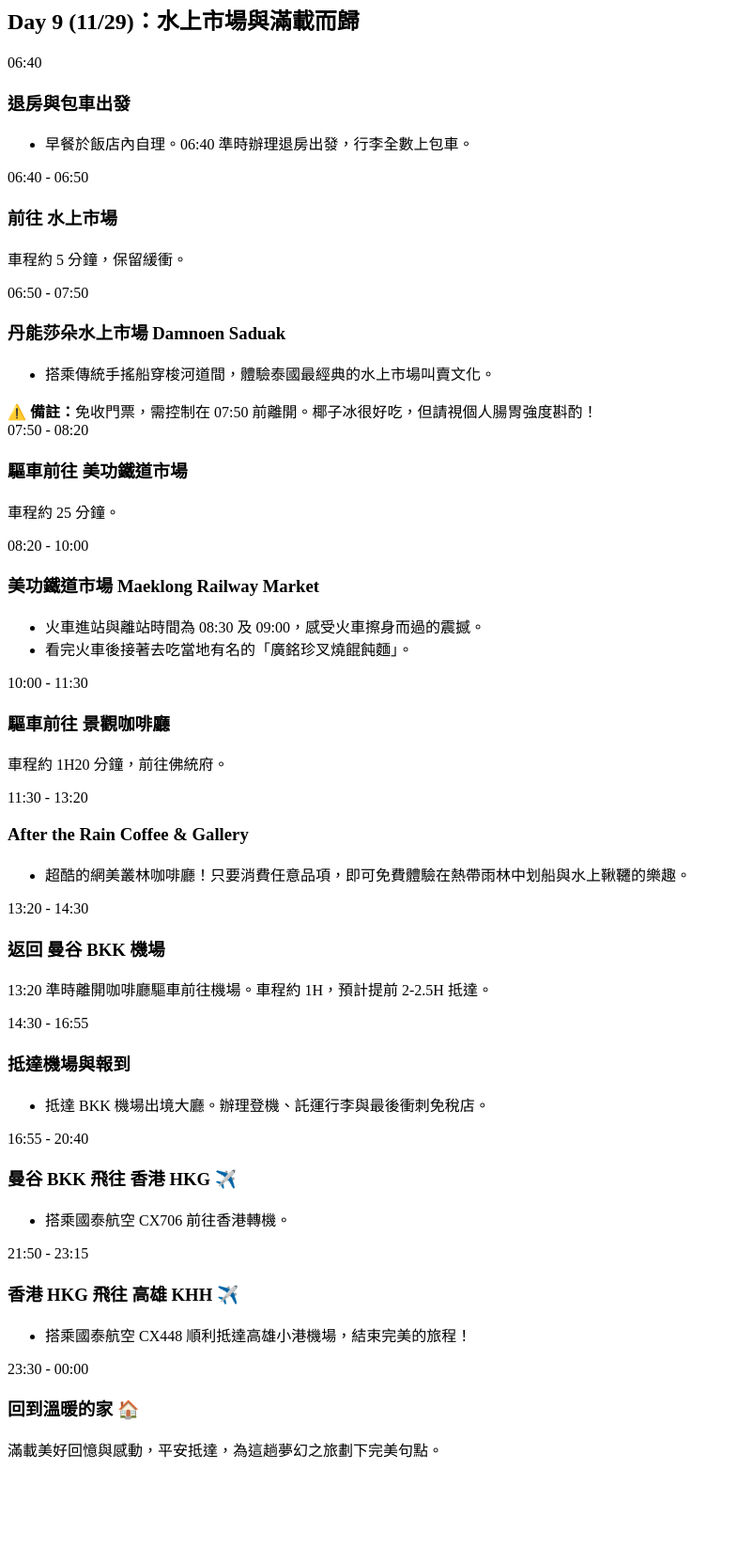
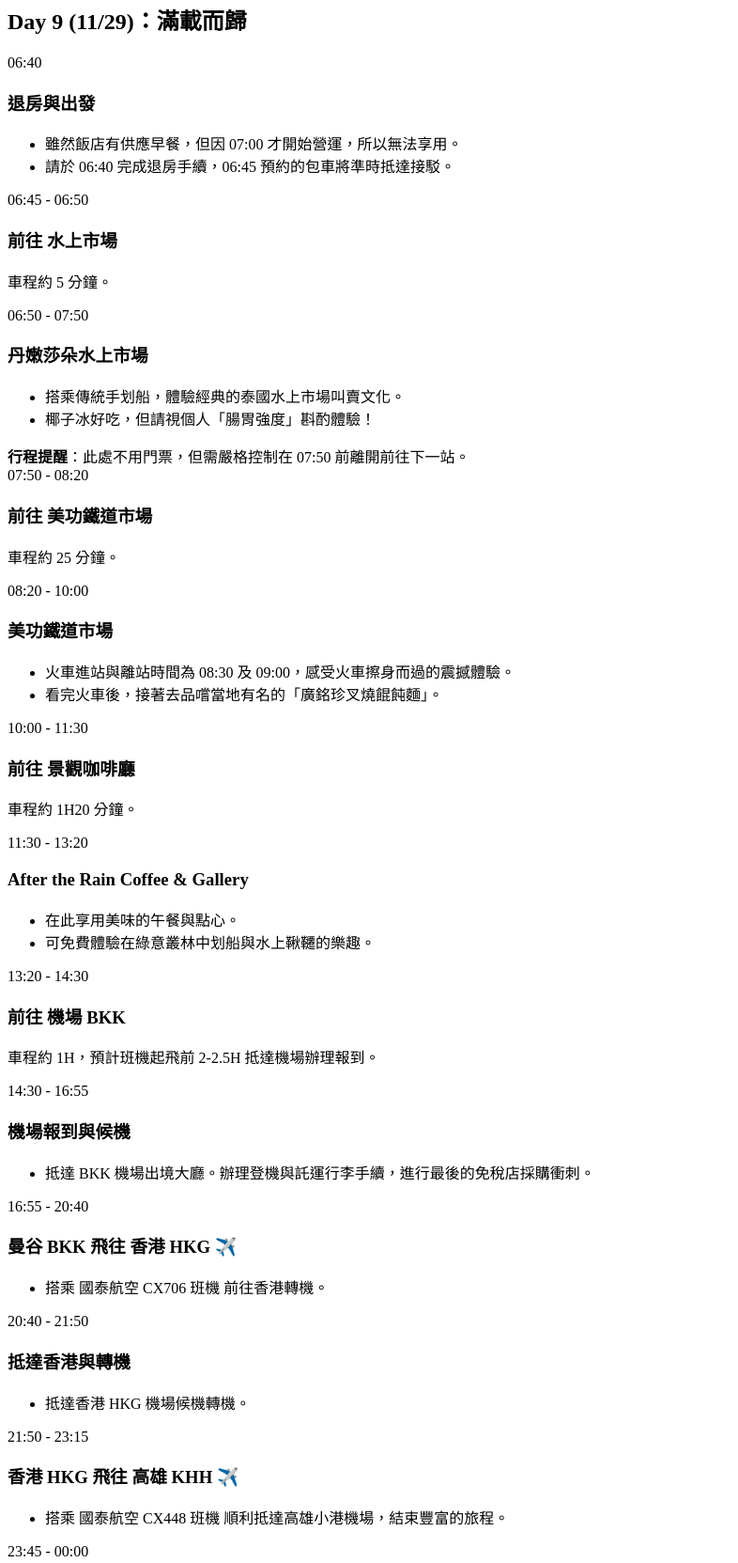
Before and after one commit to JaceHung/Thailand-2026, a plain HTML site: page src/itinerary/day_9.html in a window 1280 px wide. Shown: the part 17-1680 px from the top of the page at 94% size, without its empty margins (0-786 px from the left). Before the commit the page ends 1587 px from the top, so only its background shows below. Drawn offline with Linux system fonts and the light colour scheme.

Commit message:
Update Day 9 itinerary: floating market, food, flight, and expense sync

```diff
--- a/src/itinerary/day_9.html
+++ b/src/itinerary/day_9.html
@@ -5,108 +5,135 @@
     <title>Day 9 模組</title>
 </head>
 <body>
-<h2 class="text-2xl font-bold text-indigo-900 mb-6 border-b pb-4">Day 9 (11/29)：水上市場與滿載而歸</h2>
+    <h2 class="text-2xl font-bold text-indigo-900 mb-6 border-b pb-4">Day 9 (11/29)：滿載而歸</h2>
 
-<div class="timeline-item">
+    <div class="timeline-item-amber">
         <div class="timeline-dot"></div>
         <div class="text-amber-600 font-bold text-sm mb-1 tracking-wider font-mono">06:40</div>
-    <h3 class="text-lg font-bold text-slate-800 mb-2">退房與包車出發</h3>
+        <h3 class="text-lg font-bold text-slate-800 mb-2">退房與出發</h3>
         <ul class="bullet-list text-slate-600 text-sm">
-        <li>早餐於飯店內自理。06:40 準時辦理退房出發，行李全數上包車。</li>
+            <li>雖然飯店有供應早餐，但因 07:00 才開始營運，所以無法享用。</li>
+            <li>請於 06:40 完成退房手續，06:45 預約的包車將準時抵達接駁。</li>
         </ul>
     </div>
 
     <div class="timeline-item-transfer">
         <div class="timeline-dot-transfer"></div>
-    <div class="text-slate-400 font-medium text-xs mb-1 tracking-wider font-mono">06:40 - 06:50</div>
+        <div class="text-slate-400 font-medium text-xs mb-1 tracking-wider font-mono">06:45 - 06:50</div>
         <h3 class="text-base font-semibold text-slate-500 mb-1">前往 水上市場</h3>
-    <p class="text-slate-400 text-sm">車程約 5 分鐘，保留緩衝。</p>
+        <p class="text-slate-400 text-sm">車程約 5 分鐘。</p>
     </div>
 
-<div class="timeline-item">
+    <div class="timeline-item-amber">
         <div class="timeline-dot"></div>
         <div class="text-amber-600 font-bold text-sm mb-1 tracking-wider font-mono">06:50 - 07:50</div>
-    <h3 class="text-lg font-bold text-slate-800 mb-2">丹能莎朵水上市場 Damnoen Saduak</h3>
+        <h3 class="text-lg font-bold text-slate-800 mb-2">
+            丹嫩莎朵水上市場
+            <a href="https://www.google.com/maps/search/?api=1&query=Damnoen+Saduak+Floating+Market"
+                target="_blank" class="ml-1 text-slate-400 hover:text-amber-600 transition-colors"
+                title="Google Maps導航"><i class="fa-solid fa-location-dot text-xs"></i></a>
+        </h3>
         <ul class="bullet-list text-slate-600 text-sm">
-        <li>搭乘傳統手搖船穿梭河道間，體驗泰國最經典的水上市場叫賣文化。</li>
+            <li>搭乘傳統手划船，體驗經典的泰國水上市場叫賣文化。</li>
+            <li>椰子冰好吃，但請視個人「腸胃強度」斟酌體驗！</li>
         </ul>
-    <div class="note-box">
-        <i class="fa-solid fa-circle-exclamation"></i>
-        <div><strong>⚠️ 備註：</strong>免收門票，需控制在 07:50 前離開。椰子冰很好吃，但請視個人腸胃強度斟酌！</div>
+        <div class="note-box mt-3">
+            <i class="fa-solid fa-clock text-amber-500"></i>
+            <div class="text-xs text-slate-600"><strong>行程提醒</strong>：此處不用門票，但需嚴格控制在 07:50 前離開前往下一站。</div>
         </div>
     </div>
 
     <div class="timeline-item-transfer">
         <div class="timeline-dot-transfer"></div>
         <div class="text-slate-400 font-medium text-xs mb-1 tracking-wider font-mono">07:50 - 08:20</div>
-    <h3 class="text-base font-semibold text-slate-500 mb-1">驅車前往 美功鐵道市場</h3>
+        <h3 class="text-base font-semibold text-slate-500 mb-1">前往 美功鐵道市場</h3>
         <p class="text-slate-400 text-sm">車程約 25 分鐘。</p>
     </div>
 
-<div class="timeline-item">
+    <div class="timeline-item-amber">
         <div class="timeline-dot"></div>
         <div class="text-amber-600 font-bold text-sm mb-1 tracking-wider font-mono">08:20 - 10:00</div>
-    <h3 class="text-lg font-bold text-slate-800 mb-2">美功鐵道市場 Maeklong Railway Market</h3>
+        <h3 class="text-lg font-bold text-slate-800 mb-2">
+            美功鐵道市場
+            <a href="https://www.google.com/maps/search/?api=1&query=Maeklong+Railway+Market"
+                target="_blank" class="ml-1 text-slate-400 hover:text-amber-600 transition-colors"
+                title="Google Maps導航"><i class="fa-solid fa-location-dot text-xs"></i></a>
+        </h3>
         <ul class="bullet-list text-slate-600 text-sm">
-        <li>火車進站與離站時間為 08:30 及 09:00，感受火車擦身而過的震撼。</li>
-        <li>看完火車後接著去吃當地有名的「廣銘珍叉燒餛飩麵」。</li>
+            <li>火車進站與離站時間為 08:30 及 09:00，感受火車擦身而過的震撼體驗。</li>
+            <li>看完火車後，接著去品嚐當地有名的「廣銘珍叉燒餛飩麵」。</li>
         </ul>
     </div>
 
     <div class="timeline-item-transfer">
         <div class="timeline-dot-transfer"></div>
         <div class="text-slate-400 font-medium text-xs mb-1 tracking-wider font-mono">10:00 - 11:30</div>
-    <h3 class="text-base font-semibold text-slate-500 mb-1">驅車前往 景觀咖啡廳</h3>
-    <p class="text-slate-400 text-sm">車程約 1H20 分鐘，前往佛統府。</p>
+        <h3 class="text-base font-semibold text-slate-500 mb-1">前往 景觀咖啡廳</h3>
+        <p class="text-slate-400 text-sm">車程約 1H20 分鐘。</p>
     </div>
 
-<div class="timeline-item">
+    <div class="timeline-item-amber">
         <div class="timeline-dot"></div>
         <div class="text-amber-600 font-bold text-sm mb-1 tracking-wider font-mono">11:30 - 13:20</div>
-    <h3 class="text-lg font-bold text-slate-800 mb-2">After the Rain Coffee & Gallery</h3>
+        <h3 class="text-lg font-bold text-slate-800 mb-2">
+            After the Rain Coffee & Gallery
+            <a href="https://www.google.com/maps/search/?api=1&query=After+the+Rain+Coffee+Gallery"
+                target="_blank" class="ml-1 text-slate-400 hover:text-amber-600 transition-colors"
+                title="Google Maps導航"><i class="fa-solid fa-location-dot text-xs"></i></a>
+        </h3>
         <ul class="bullet-list text-slate-600 text-sm">
-        <li>超酷的網美叢林咖啡廳！只要消費任意品項，即可免費體驗在熱帶雨林中划船與水上鞦韆的樂趣。</li>
+            <li>在此享用美味的午餐與點心。</li>
+            <li>可免費體驗在綠意叢林中划船與水上鞦韆的樂趣。</li>
         </ul>
     </div>
 
     <div class="timeline-item-transfer">
         <div class="timeline-dot-transfer"></div>
         <div class="text-slate-400 font-medium text-xs mb-1 tracking-wider font-mono">13:20 - 14:30</div>
-    <h3 class="text-base font-semibold text-slate-500 mb-1">返回 曼谷 BKK 機場</h3>
-    <p class="text-slate-400 text-sm">13:20 準時離開咖啡廳驅車前往機場。車程約 1H，預計提前 2-2.5H 抵達。</p>
+        <h3 class="text-base font-semibold text-slate-500 mb-1">前往 機場 BKK</h3>
+        <p class="text-slate-400 text-sm">車程約 1H，預計班機起飛前 2-2.5H 抵達機場辦理報到。</p>
     </div>
 
-<div class="timeline-item">
+    <div class="timeline-item-amber">
         <div class="timeline-dot"></div>
         <div class="text-amber-600 font-bold text-sm mb-1 tracking-wider font-mono">14:30 - 16:55</div>
-    <h3 class="text-lg font-bold text-slate-800 mb-2">抵達機場與報到</h3>
+        <h3 class="text-lg font-bold text-slate-800 mb-2">機場報到與候機</h3>
         <ul class="bullet-list text-slate-600 text-sm">
-        <li>抵達 BKK 機場出境大廳。辦理登機、託運行李與最後衝刺免稅店。</li>
+            <li>抵達 BKK 機場出境大廳。辦理登機與託運行李手續，進行最後的免稅店採購衝刺。</li>
         </ul>
     </div>
 
-<div class="timeline-item">
-    <div class="timeline-dot bg-amber-500"></div>
+    <div class="timeline-item-amber">
+        <div class="timeline-dot bg-amber-500 shadow-[0_0_10px_rgba(245,158,11,0.4)]"></div>
         <div class="flight-text text-sm mb-1 tracking-wider font-mono">16:55 - 20:40</div>
         <h3 class="text-lg font-bold text-slate-800 mb-2">曼谷 BKK 飛往 香港 HKG ✈️</h3>
         <ul class="bullet-list text-slate-600 text-sm">
-        <li>搭乘國泰航空 CX706 前往香港轉機。</li>
+            <li>搭乘 <span class="font-bold text-amber-600">國泰航空 CX706 班機</span> 前往香港轉機。</li>
         </ul>
     </div>
 
-<div class="timeline-item">
-    <div class="timeline-dot bg-amber-500"></div>
+    <div class="timeline-item-amber">
+        <div class="timeline-dot"></div>
+        <div class="text-amber-600 font-bold text-sm mb-1 tracking-wider font-mono">20:40 - 21:50</div>
+        <h3 class="text-lg font-bold text-slate-800 mb-2">抵達香港與轉機</h3>
+        <ul class="bullet-list text-slate-600 text-sm">
+            <li>抵達香港 HKG 機場候機轉機。</li>
+        </ul>
+    </div>
+
+    <div class="timeline-item-amber">
+        <div class="timeline-dot bg-amber-500 shadow-[0_0_10px_rgba(245,158,11,0.4)]"></div>
         <div class="flight-text text-sm mb-1 tracking-wider font-mono">21:50 - 23:15</div>
         <h3 class="text-lg font-bold text-slate-800 mb-2">香港 HKG 飛往 高雄 KHH ✈️</h3>
         <ul class="bullet-list text-slate-600 text-sm">
-        <li>搭乘國泰航空 CX448 順利抵達高雄小港機場，結束完美的旅程！</li>
+            <li>搭乘 <span class="font-bold text-amber-600">國泰航空 CX448 班機</span> 順利抵達高雄小港機場，結束豐富的旅程。</li>
         </ul>
     </div>
 
     <!-- 特別高亮的結尾 -->
-<div class="timeline-item milestone-highlight rounded-xl p-4 mt-4 border-l-4 border-amber-400 border-transparent">
+    <div class="timeline-item-amber border-transparent pb-0 mt-4 rounded-xl p-4 bg-amber-50/50">
         <div class="timeline-dot bg-amber-500 shadow-[0_0_12px_rgba(245,158,11,0.8)]"></div>
-    <div class="text-amber-600 font-bold text-sm mb-1 tracking-wider font-mono">23:30 - 00:00</div>
+        <div class="text-amber-600 font-bold text-sm mb-1 tracking-wider font-mono">23:45 - 00:00</div>
         <h3 class="text-lg font-bold text-indigo-900 mb-1">回到溫暖的家 🏠</h3>
         <p class="text-slate-600 text-sm italic">滿載美好回憶與感動，平安抵達，為這趟夢幻之旅劃下完美句點。</p>
     </div>
```
Also changed, not shown: src/views/costs.html (+1 -2 lines). Lines whose indentation alone changed are shown as unchanged.
